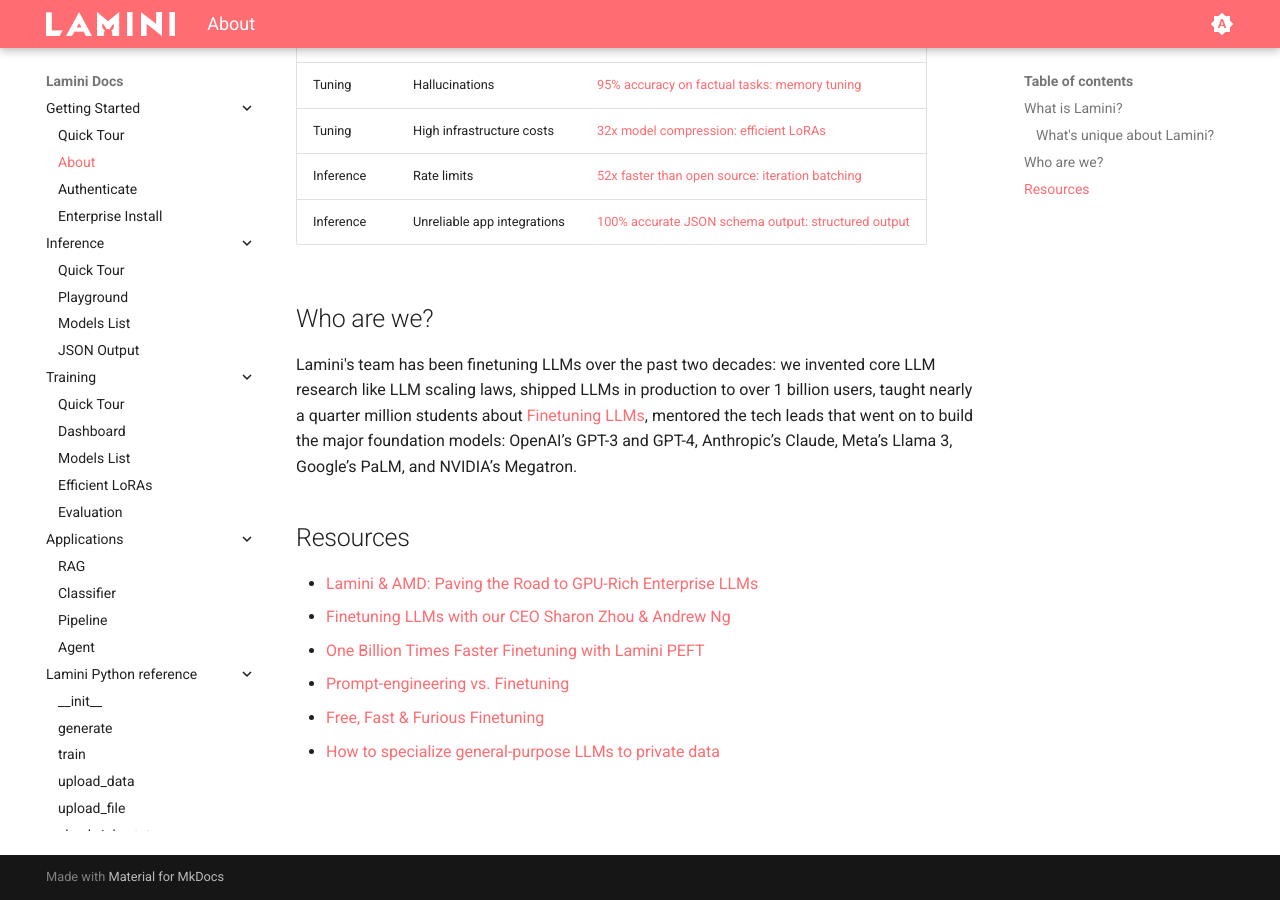
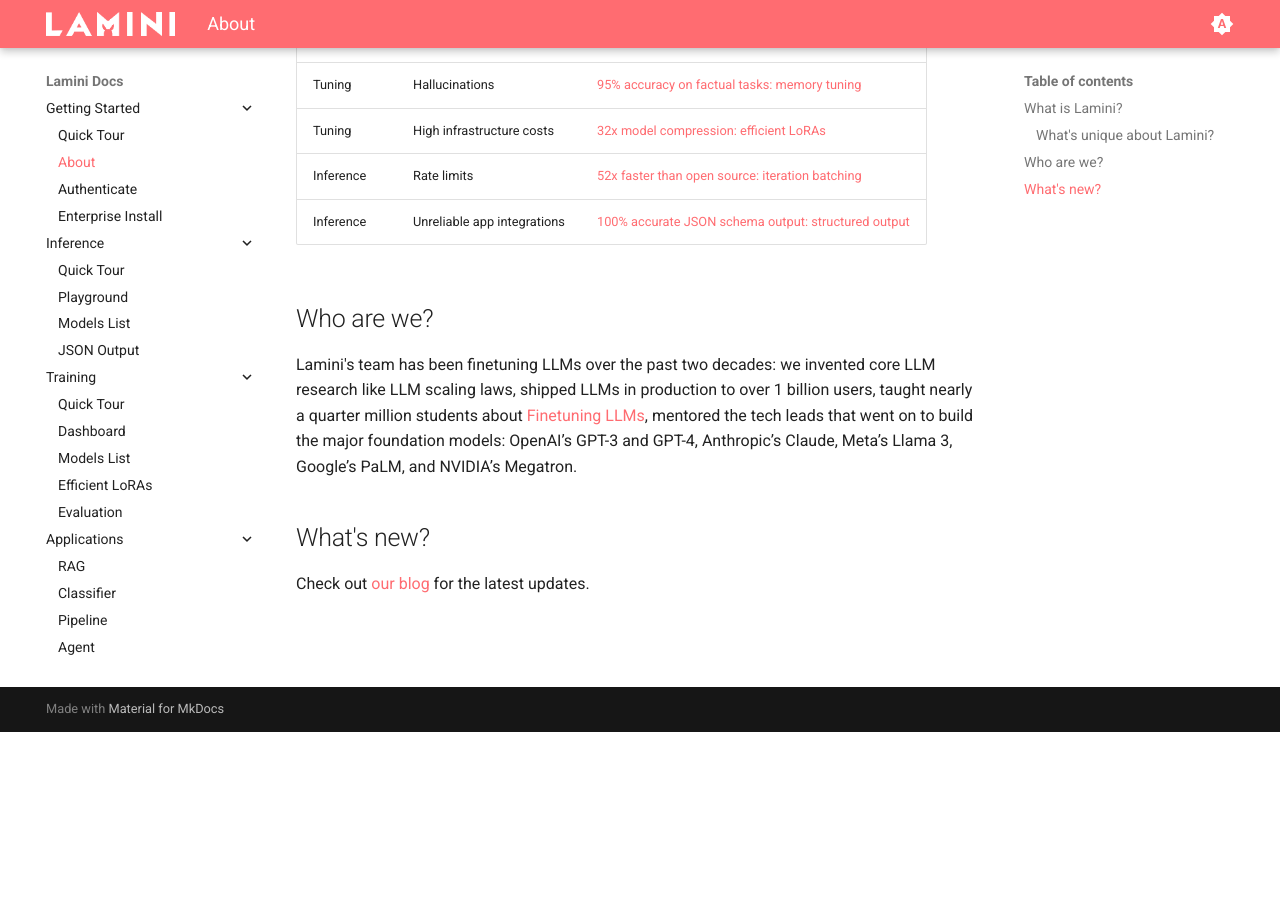
Before and after one commit to lamini-ai/lamini-ai.github.io, an MkDocs documentation site: the page built from docs/about.md, in a window 1280 px wide and 900 px high, scrolled down 1016 px. Built offline with MkDocs 1.6.1 and Material for MkDocs 9.7.7, drawn with Linux system fonts in a browser that asks for light colours; after the commit the page ends 1748 px from its top, so only the background shows below that.

Commit message:
feat: replace resources section with link to blog

```diff
--- a/docs/about.md
+++ b/docs/about.md
@@ -21,12 +21,8 @@
 
 Lamini's team has been finetuning LLMs over the past two decades: we invented core LLM research like LLM scaling laws, shipped LLMs in production to over 1 billion users, taught nearly a quarter million students about [Finetuning LLMs](https://www.deeplearning.ai/short-courses/finetuning-large-language-models/), mentored the tech leads that went on to build the major foundation models: OpenAI’s GPT-3 and GPT-4, Anthropic’s Claude, Meta’s Llama 3, Google’s PaLM, and NVIDIA’s Megatron.
 
-## Resources
-- [Lamini & AMD: Paving the Road to GPU-Rich Enterprise LLMs](https://www.lamini.ai/blog/lamini-amd-paving-the-road-to-gpu-rich-enterprise-llms)
-- [Finetuning LLMs with our CEO Sharon Zhou & Andrew Ng](https://www.lamini.ai/blog/finetuning-llms-with-our-ceo-sharon-zhou-andrew-ng)
-- [One Billion Times Faster Finetuning with Lamini PEFT](https://www.lamini.ai/blog/one-billion-times-faster-finetuning-with-lamini-peft)
-- [Prompt-engineering vs. Finetuning](https://www.lamini.ai/blog/the-battle-between-prompting-and-finetuning)
-- [Free, Fast & Furious Finetuning](https://www.lamini.ai/blog/free-fast-and-furious-finetuning)
-- [How to specialize general-purpose LLMs to private data](https://www.lamini.ai/blog/specialize-llms-to-private-data-databricks)
+## What's new?
+
+Check out [our blog](https://www.lamini.ai/blog) for the latest updates.
 
 <br><br>
```
